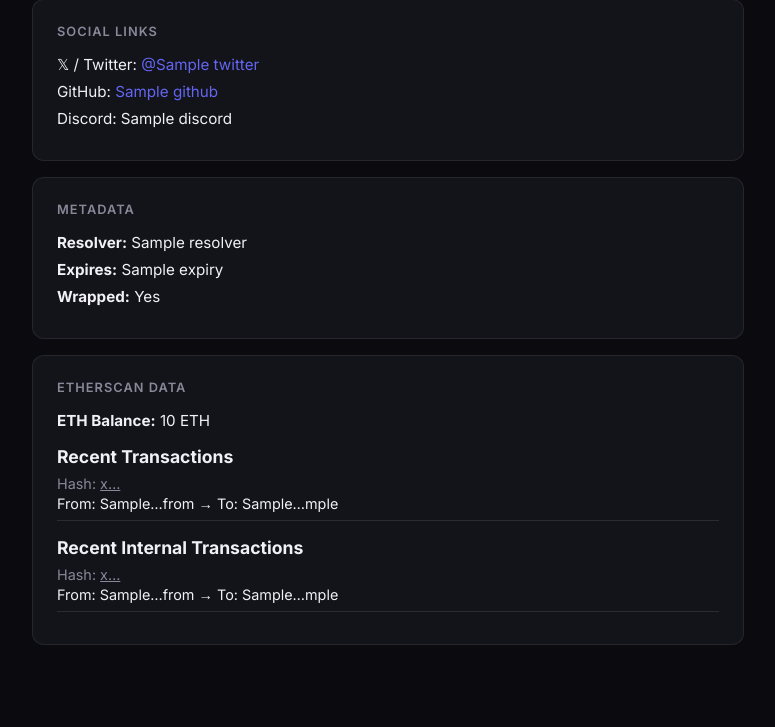
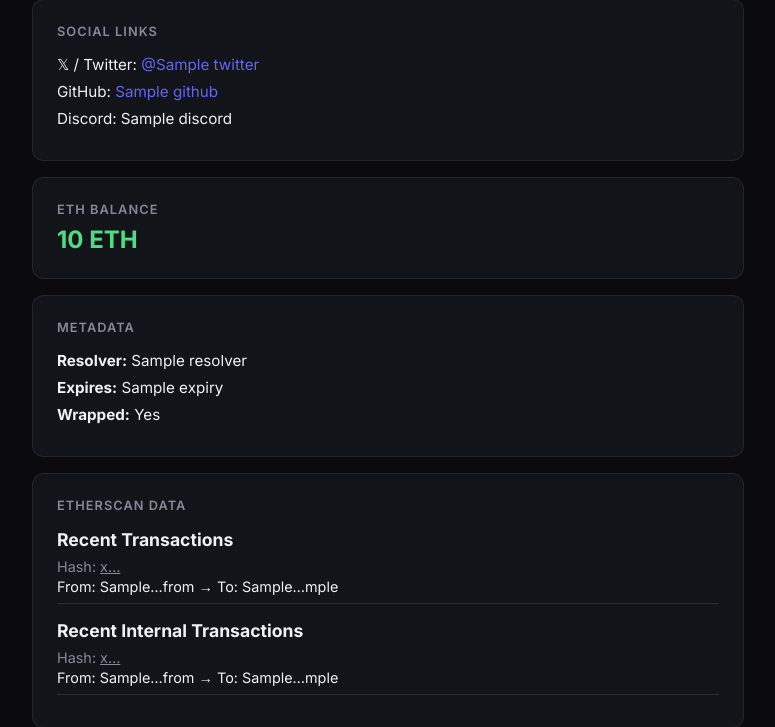
Before and after one commit to raunaqness/ns-web3-app, a Django app: template backend/templates/profiles/profile.html in a window 1280 px wide. Shown: the part 269-996 px from the top of the page, without its empty margins (252-1027 px from the left). Before the commit the page ends 914 px from the top, so only its background shows below. Run offline with Django 5.2, Linux system fonts and the light colour scheme; the template is opened without the code that fills it: most values are stand-ins (such as "Sample title", 1, 10 or a date in 2020); grey boxes marked "Sample" are stand-in pictures.

Commit message:
small profile change

```diff
--- a/backend/templates/profiles/profile.html
+++ b/backend/templates/profiles/profile.html
@@ -38,6 +38,13 @@
     </section>
     {% endif %}
 
+    {% if data.etherscan.balance != None %}
+    <section class="card balance-card">
+        <h2 style="margin-bottom: 0.5rem;">ETH Balance</h2>
+        <p style="font-size: 1.5rem; margin: 0; font-weight: bold; color: #4ade80;">{{ data.etherscan.balance }} ETH</p>
+    </section>
+    {% endif %}
+
     {% if data.wallets %}
     <section class="card wallets-card">
         <h2>Crypto Wallets</h2>
@@ -65,9 +72,6 @@
     {% if data.etherscan %}
     <section class="card etherscan-card">
         <h2>Etherscan Data</h2>
-        {% if data.etherscan.balance != None %}
-        <p><strong>ETH Balance:</strong> {{ data.etherscan.balance }} ETH</p>
-        {% endif %}
 
         {% if data.etherscan.transactions %}
         <h3 style="margin-top: 1rem; margin-bottom: 0.5rem; font-size: 1.1rem;">Recent Transactions</h3>
```
